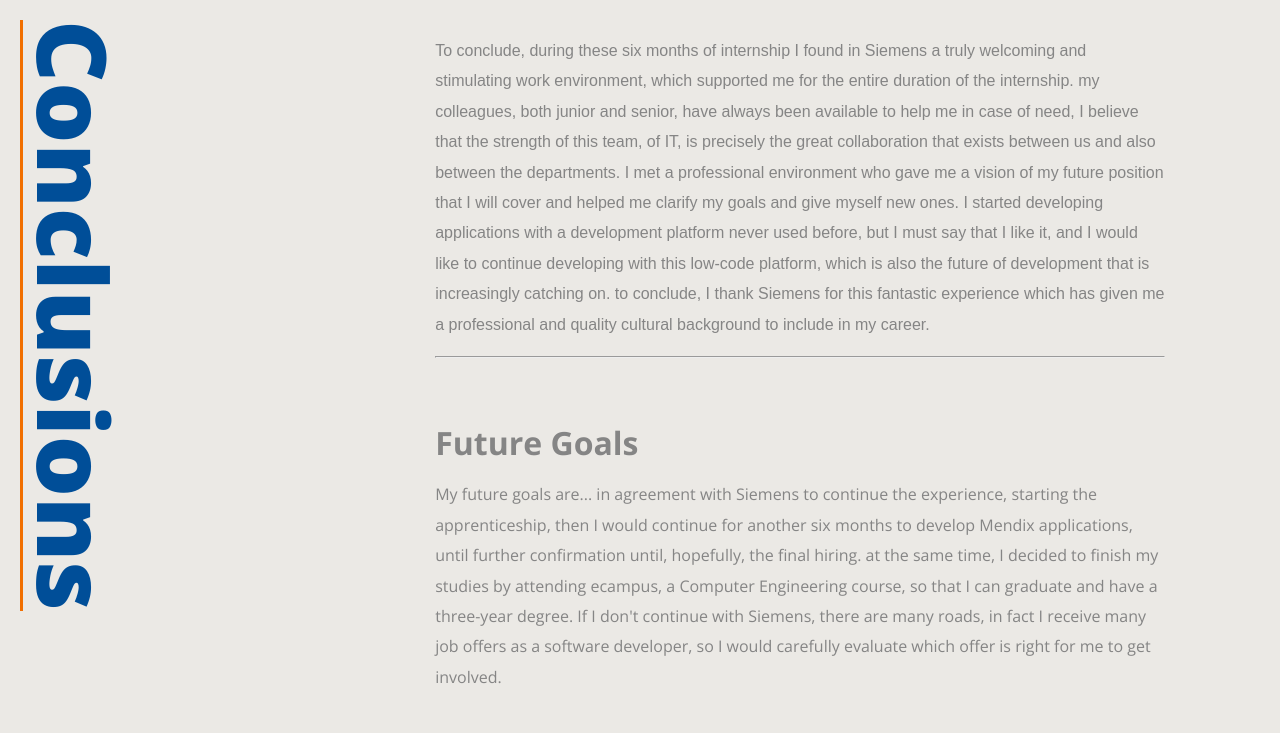
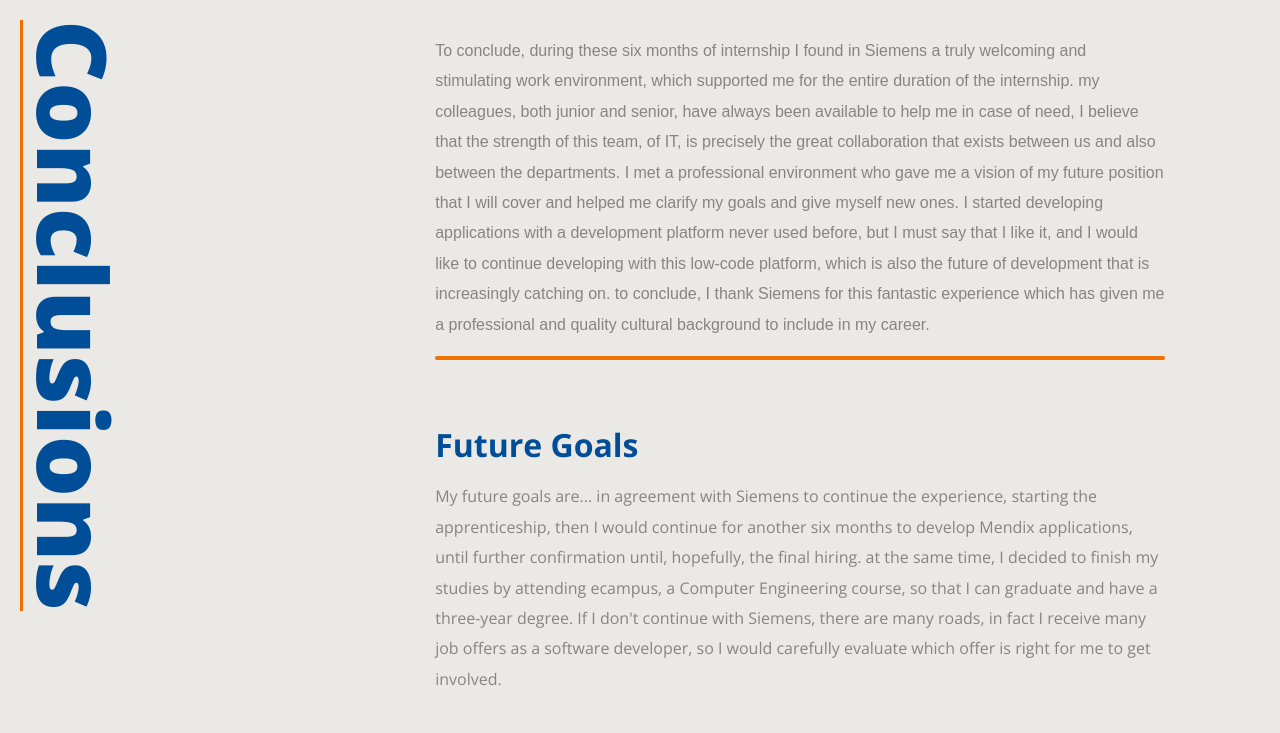
Before and after one commit to HTX14/ThesisByHicham, a plain HTML site: page Conclusions/index.html in a window 1280 px wide. Drawn offline with nearby package versions, Linux system fonts and the light colour scheme; a web font is replaced by a local one.

Commit message:
Update style.css

```diff
--- a/Conclusions/style.css
+++ b/Conclusions/style.css
@@ -23,6 +23,10 @@ footer {
 
 }
 
+hr{
+  border: 2px solid #F16F00;
+  border-radius: 5px;
+}
 
 p{
   font-family: 'Libre Franklin Medium', sans-serif;
@@ -80,3 +84,7 @@ p{
     border-radius: 20px;       /* roundness of the scroll thumb */
     border: 2px solid #E3E0D8;  /* creates padding around scroll thumb */
   }
+
+  .sub_title{
+    color: #004e98;
+  }
```
